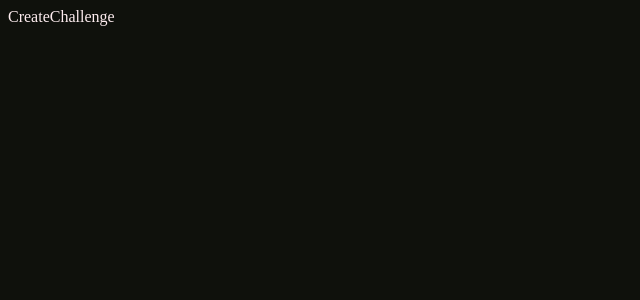
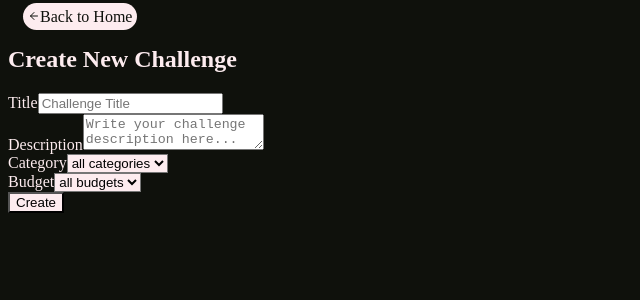
Before and after one commit to amafue/date-roulette, a React app in the folder frontend/: page /challenges/create in a window 1280 px wide. Shown: the top 300 px of the page, without its empty margins (0-640 px from the left). Built offline with nearby package versions, Linux system fonts and the light colour scheme; the HTML template or start-up script is replaced by a standard one.

Commit message:
feat: adding new challenges feature created

```diff
--- a/frontend/src/components/Navbar.jsx
+++ b/frontend/src/components/Navbar.jsx
@@ -1,6 +1,6 @@
 import React from 'react'
 import { Link } from 'react-router-dom'
-import {PlusIcon, History} from 'lucide-react'
+import {PlusIcon, History, HistoryIcon} from 'lucide-react'
 
 const Navbar = () => {
   return (
@@ -8,12 +8,19 @@ const Navbar = () => {
         <nav className='navbar'>
             <h1>Date Roulette</h1>
             <div className='nav-btn'>
-                {/* <Link to={"/sessions"} className='link-btn'>
-                <span> History</span>
-                </Link> */}
+                <Link to={"/sessions"} className='link-btn'>
+                  <HistoryIcon size={12}/>
+                  <span> History</span>
+                </Link>
+
+                <Link to={"/sessions/create"} className='link-btn'>
+                  <PlusIcon size={12}/>
+                  <span>Add Session</span>
+                </Link>
 
                 <Link to={"/challenges/create"} className='link-btn'>
-                <span> Add Challenge</span>
+                  <PlusIcon size={12}/>
+                  <span> Add Challenge</span>
                 </Link>
             </div>
         </nav>
--- a/frontend/src/css/Navbar.css
+++ b/frontend/src/css/Navbar.css
@@ -12,7 +12,7 @@ h1 {
 
 .link-btn{
   color: #0F110C;
-  margin-left: 20px;
+  margin-left: 15px;
   text-decoration: none;
   border-radius: 50px;
   background: #FDECEF;
--- a/frontend/src/index.css
+++ b/frontend/src/index.css
@@ -2,7 +2,6 @@ body{
   background-color:#0F110C;
 
 }
-
 
 
 /*
@@ -27,4 +26,4 @@ h1 {
   border-radius: 50px;
   background: linear-gradient(#9D6381, #FDECEF);
   padding: 5px;
-} */
+}
--- a/frontend/src/pages/CreateChallenge.jsx
+++ b/frontend/src/pages/CreateChallenge.jsx
@@ -1,8 +1,119 @@
-import React from 'react'
+import { ArrowLeftIcon } from 'lucide-react';
+import React, { useState } from 'react'
+import { Link } from 'react-router';
 
 const CreateChallenge = () => {
+  const [title, setTitle] = useState('');
+  const [description, setDescription] = useState('');
+  const [category, setCategory] = useState('');
+  const [budget, setBudget] = useState('');
+  const [loading, setLoading] = useState(false);
+
+  const handleSubmit = async (e) =>{
+    e.preventDefault();
+    setLoading(true)
+    try {
+      const res = await fetch("http://localhost:5001/challenges/create", {
+        method: "POST",
+        headers:{
+          "content-type": "application/json"
+        },
+        body: JSON.stringify({
+          title,
+          description,
+          category,
+          budget
+        })
+      });
+      const data =await res.json();
+      console.log("Created", data)
+      setTitle("");
+      setDescription("");
+      setCategory("");
+      setBudget("");
+
+    } catch (error) {
+      console.error("Error creating challenge", error)
+    }
+  }
   return (
-    <div>CreateChallenge</div>
+    <div>
+      <div className='container'>
+        <div>
+          <Link to={"/"} className='link-btn'>
+            <ArrowLeftIcon  size={12}/>
+            Back to Home
+          </Link>
+
+          <div className='card'>
+            <div className='card-body'>
+              <h2 className='card-title'>Create New Challenge</h2>
+              <form onSubmit={handleSubmit}>
+
+                <div className='form-control'>
+                  <label className="label">
+                    <span className='label-text'>Title</span>
+                  </label>
+                  <input type="text"
+                    placeholder='Challenge Title'
+                    className='input'
+                    value={title}
+                    onChange={(e)=>setTitle(e.target.value)}
+                  />
+                </div>
+
+                <div className='form-control'>
+                  <label className="label">
+                    <span className='label-text'>Description</span>
+                  </label>
+                  <textarea
+                    placeholder='Write your challenge description here...'
+                    className='textarea'
+                    value={description}
+                    onChange={(e)=>setDescription(e.target.value)}
+                  />
+                </div>
+
+                <div className='form-control'>
+                  <label className="label">
+                    <span className='label-text'>Category</span>
+                  </label>
+                  <select onChange={(e) => setCategory(e.target.value)} className='filter'>
+                    <option value="">all categories</option>
+                    <option value="romantic">romantic</option>
+                    <option value="fun">fun</option>
+                    <option value="chill">chill</option>
+                    <option value="competetive">competetive</option>
+                  </select>
+                </div>
+
+                <div className='form-control'>
+                  <label className="label">
+                    <span className='label-text'>Budget</span>
+                  </label>
+                  <select onChange={(e) => setBudget(e.target.value)} className='filter'>
+                    <option value="">all budgets</option>
+                    <option value="low">low</option>
+                    <option value="medium">medium</option>
+                    <option value="high">high</option>
+                  </select>
+                </div>
+
+                <div className='card-actions'>
+                  <button type='submit' className='btn' disabled={loading} >
+                    {loading ? "Creating..." : "Create" }
+                  </button>
+
+                </div>
+
+              </form>
+
+            </div>
+
+          </div>
+        </div>
+      </div>
+    </div>
   )
 }
 
--- a/frontend/src/pages/HomePage.jsx
+++ b/frontend/src/pages/HomePage.jsx
@@ -3,6 +3,7 @@ import ChallengeRoulette from '../components/ChallengeRoulette'
 import Navbar from '../components/Navbar'
 import '../css/Navbar.css'
 import '../css/ChallengeRoulette.css'
+import { Link } from 'react-router-dom'
 
 const HomePage = () => {
   return (
```
Also changed, not shown: frontend/src/pages/RandomChallenge.jsx (added, +9 -0 lines), frontend/src/components/ChallengeRoulette.jsx (indentation only).
